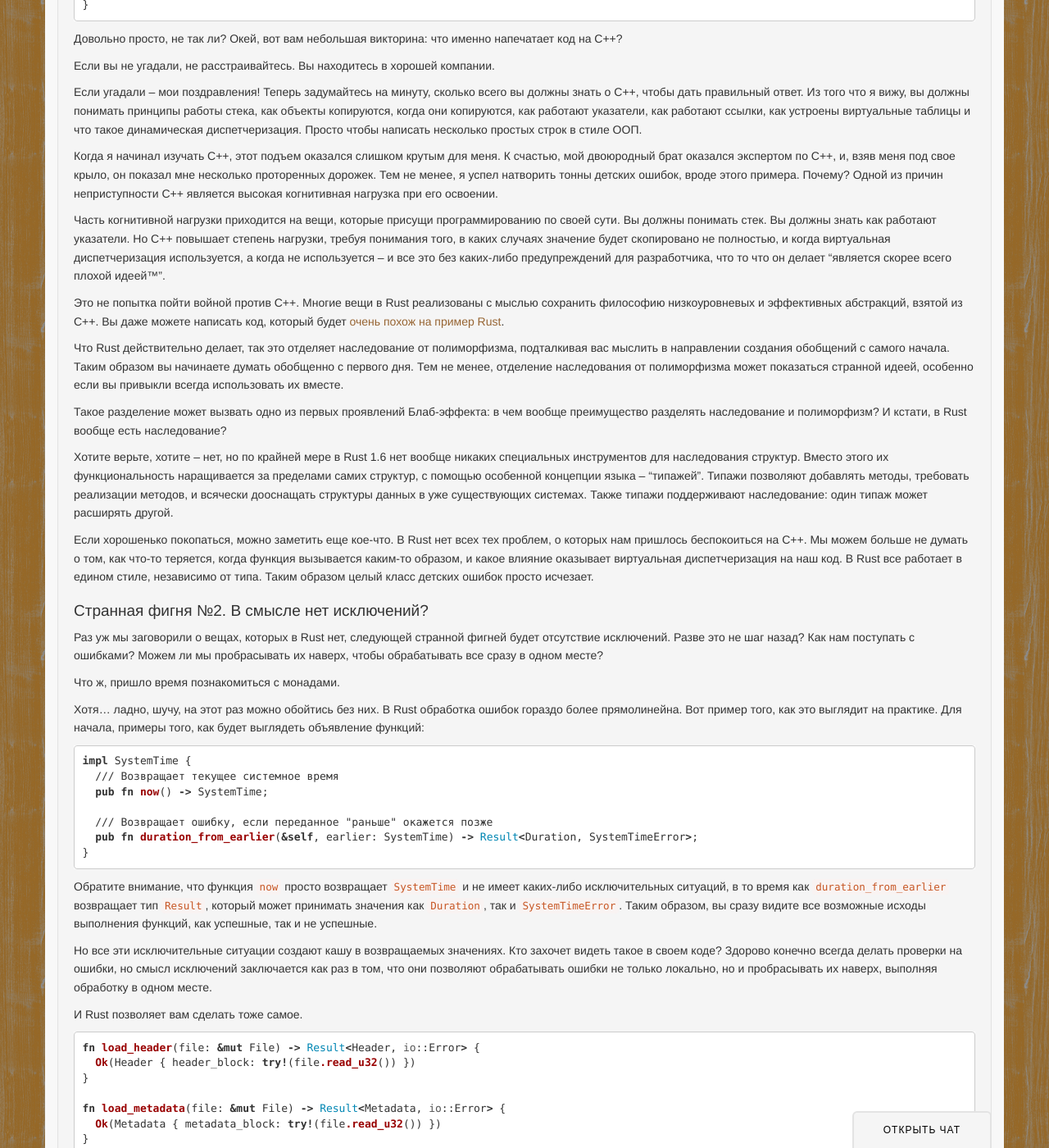
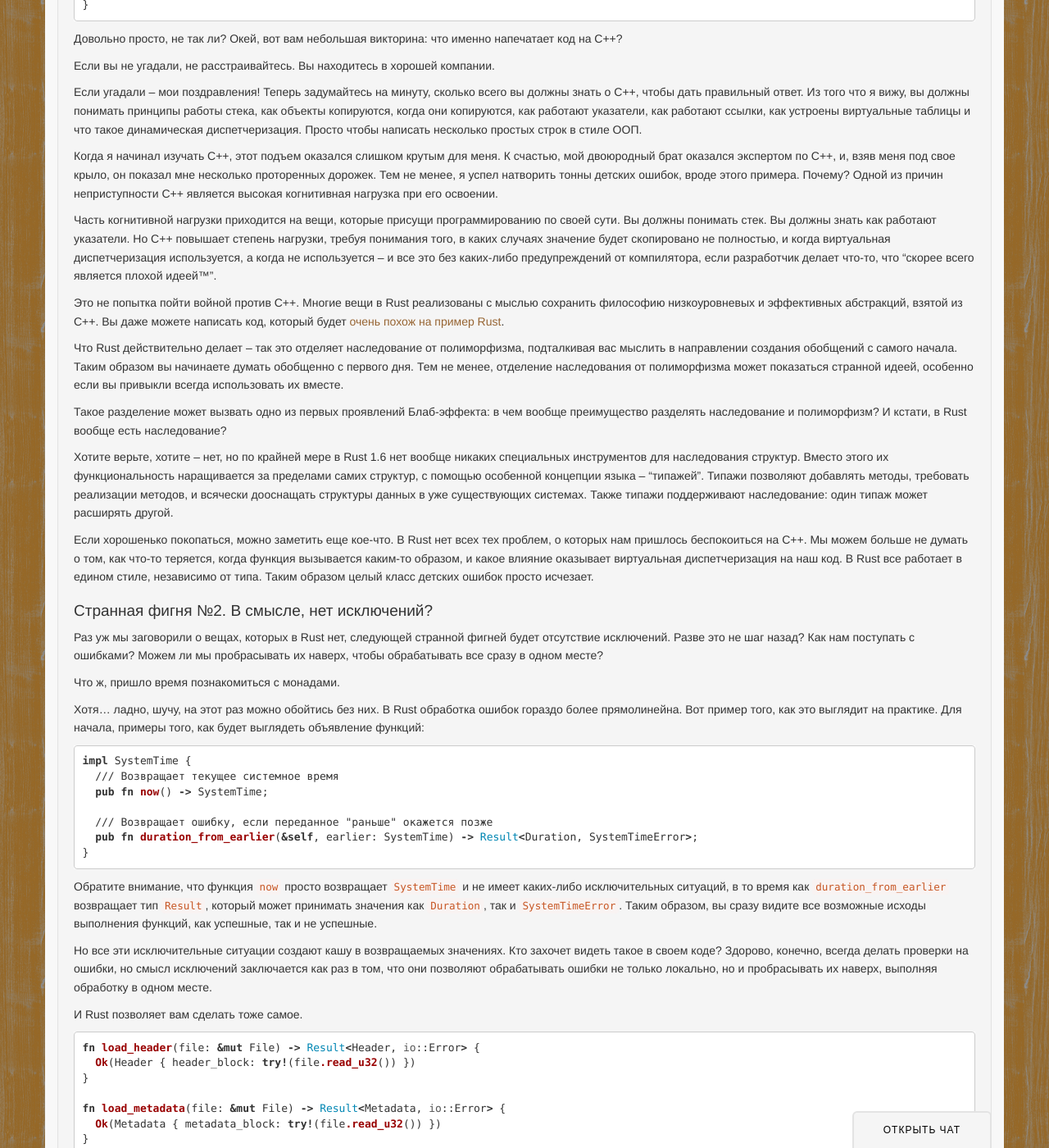
Before and after one commit to rust-lang-ru/rustycrate.ru, a Jekyll site: the page built from _posts/2016-01-23-rust-and-blab-paradox.md, in a window 1280 px wide and 1400 px high, scrolled down 3052 px. Shown: the whole window at 82% size. Built offline with Jekyll 4.4.1, drawn with Linux system fonts in a browser that asks for light colours; nearby versions of some CDN libraries; Markdown is read by kramdown in place of the engine named in the settings; comment, search, counter and statistics services are not loaded; some of the changed text lies outside the part shown.

Commit message:
Rust and blub: fixes

```diff
--- a/_posts/2016-01-23-rust-and-blab-paradox.md
+++ b/_posts/2016-01-23-rust-and-blab-paradox.md
@@ -28,7 +28,7 @@
 
 После нескольких встреч с Андреем, увидев некоторые из его выступлений, я убедился, что он *любит
 подшучивать*. Тем не менее, давайте проглотим наживку. Эта шутка смешная только потому, что она
-выглядит смешной, или может быть потому, что в ней только для шутки?
+выглядит смешной, или может быть потому, что в ней только доля шутки?
 
 ## Парадокс Блаба
 
@@ -104,7 +104,7 @@
 }
 
 fn print_me<T: fmt::Display>(obj : T) {
-    println!("Value: {}", obj)
+    println!("Value: {}", obj);
 }
 
 fn main() {
@@ -200,14 +200,14 @@
 Вы должны понимать стек. Вы должны знать как работают указатели. Но С++ повышает
 степень нагрузки, требуя понимания того, в каких случаях значение будет скопировано
 не полностью, и когда виртуальная диспетчеризация используется, а когда не используется – и все это
-без каких-либо предупреждений для разработчика, что то что он делает "является скорее всего
-плохой идеей™".
+без каких-либо предупреждений от компилятора, если разработчик делает что-то, что "скорее всего
+является плохой идеей™".
 
 Это не попытка пойти войной против С++. Многие вещи в Rust реализованы с мыслью сохранить философию
 низкоуровневых и эффективных абстракций, взятой из C++. Вы даже можете написать код, который будет
 [очень похож на пример Rust](https://gist.github.com/jonathandturner/a182347b763398d8ea4f).
 
-Что Rust действительно делает, так это отделяет наследование от полиморфизма, подталкивая вас
+Что Rust действительно делает – так это отделяет наследование от полиморфизма, подталкивая вас
 мыслить в направлении создания обобщений с самого начала. Таким образом вы начинаете думать обобщенно с
 первого дня. Тем не менее, отделение наследования от полиморфизма может показаться странной идеей,
 особенно если вы привыкли всегда использовать их вместе.
@@ -228,7 +228,7 @@
 на наш код. В Rust все работает в едином стиле, независимо от типа. Таким образом целый класс
 детских ошибок просто исчезает.
 
-## Странная фигня №2. В смысле нет исключений?
+## Странная фигня №2. В смысле, нет исключений?
 
 Раз уж мы заговорили о вещах, которых в Rust нет, следующей странной фигней будет отсутствие исключений.
 Разве это не шаг назад? Как нам поступать с ошибками?
@@ -256,7 +256,7 @@
 возможные исходы выполнения функций, как успешные, так и не успешные.
 
 Но все эти исключительные ситуации создают кашу в возвращаемых значениях. Кто захочет видеть такое
-в своем коде? Здорово конечно всегда делать проверки на ошибки, но смысл исключений заключается как раз в
+в своем коде? Здорово, конечно, всегда делать проверки на ошибки, но смысл исключений заключается как раз в
 том, что они позволяют обрабатывать ошибки не только локально, но и пробрасывать их наверх, выполняя
 обработку в одном месте.
 
@@ -383,5 +383,5 @@
 сосредоточен на неправильных вещах?
 
 Rust крепнет с каждым днем, и, к счастью, хорошо осведомлен, как выполнять присед, не прогибая при
-этом спину. Этот момент трудно переоценить. Философия Rust имеет прочный фундамент, а значит, язык
+этом спину. Этот момент трудно переоценить. Философия Rust имеет прочный фундамент, а значит язык
 будет расти и развиваться.
```
Also changed, not shown: other parts of _posts/2016-01-23-rust-and-blab-paradox.md (+15 -15 lines).
